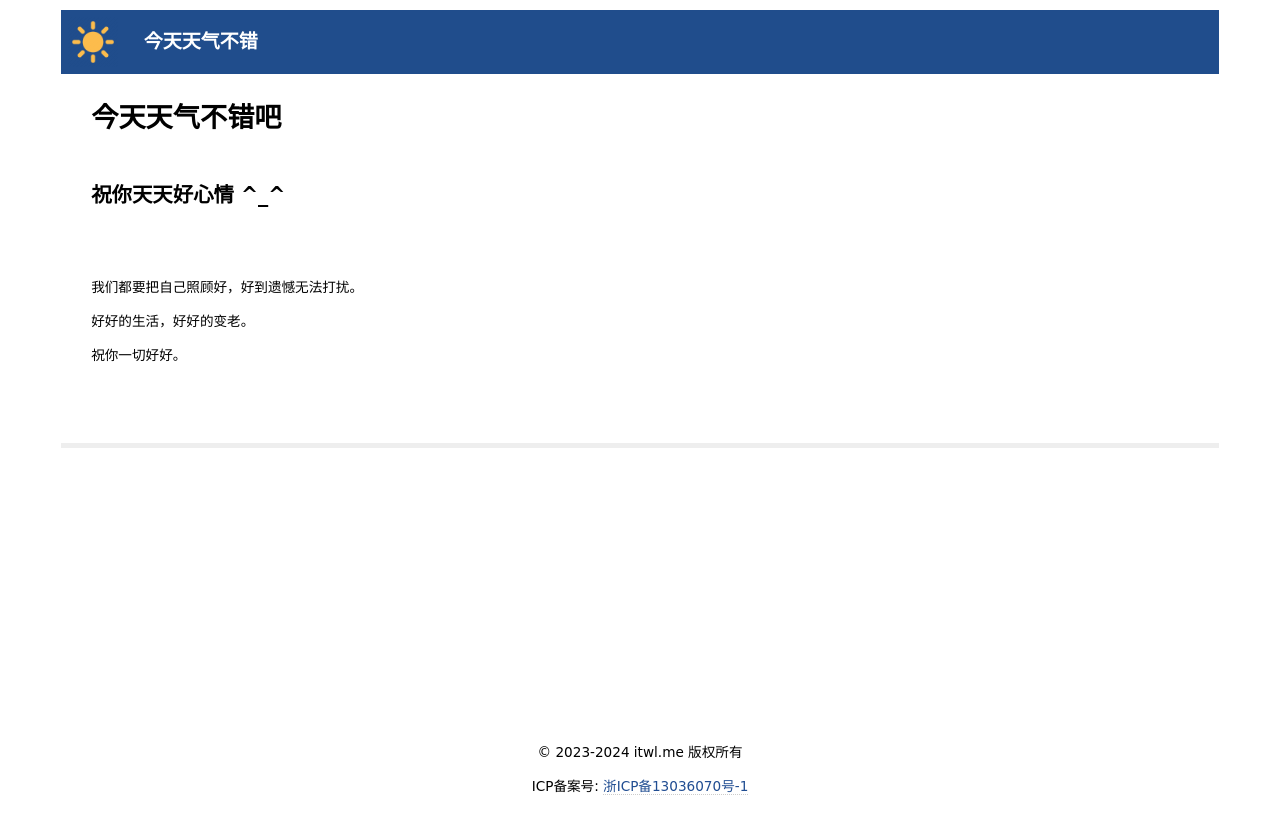
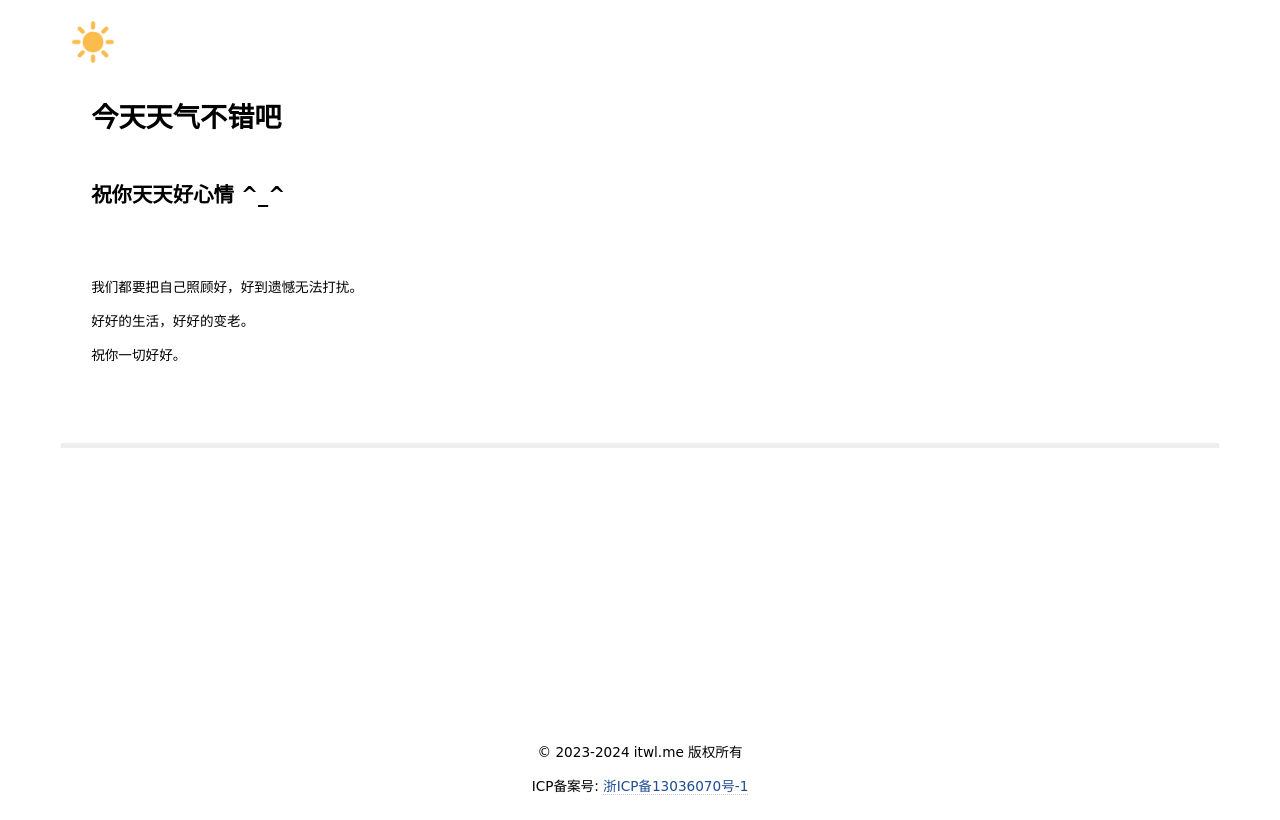
Before and after one commit to steventong/itwl_me_web, a plain HTML site: page index.html in a window 1280 px wide. Drawn offline with Linux system fonts and the light colour scheme.

Commit message:
Update index.html

```diff
--- a/index.html
+++ b/index.html
@@ -54,7 +54,7 @@
         #header {
                 margin:0;
                 padding: 0.5em;
-        background: #204D8C url(img/header-background.png);
+        /*         background: #204D8C url(img/header-background.png); */
                 text-align: left;
         }
 
@@ -82,10 +82,13 @@
 
         h1 {
                 margin-bottom: 0;
-                line-height: 1.9em; }
+                line-height: 1.9em;
+        }
+
         h2 {
                 margin-top: 0;
-                line-height: 1.7em; }
+                line-height: 1.7em;
+        }
 
         #content {
                 clear:both;
```
Lines whose indentation alone changed are shown as unchanged.
